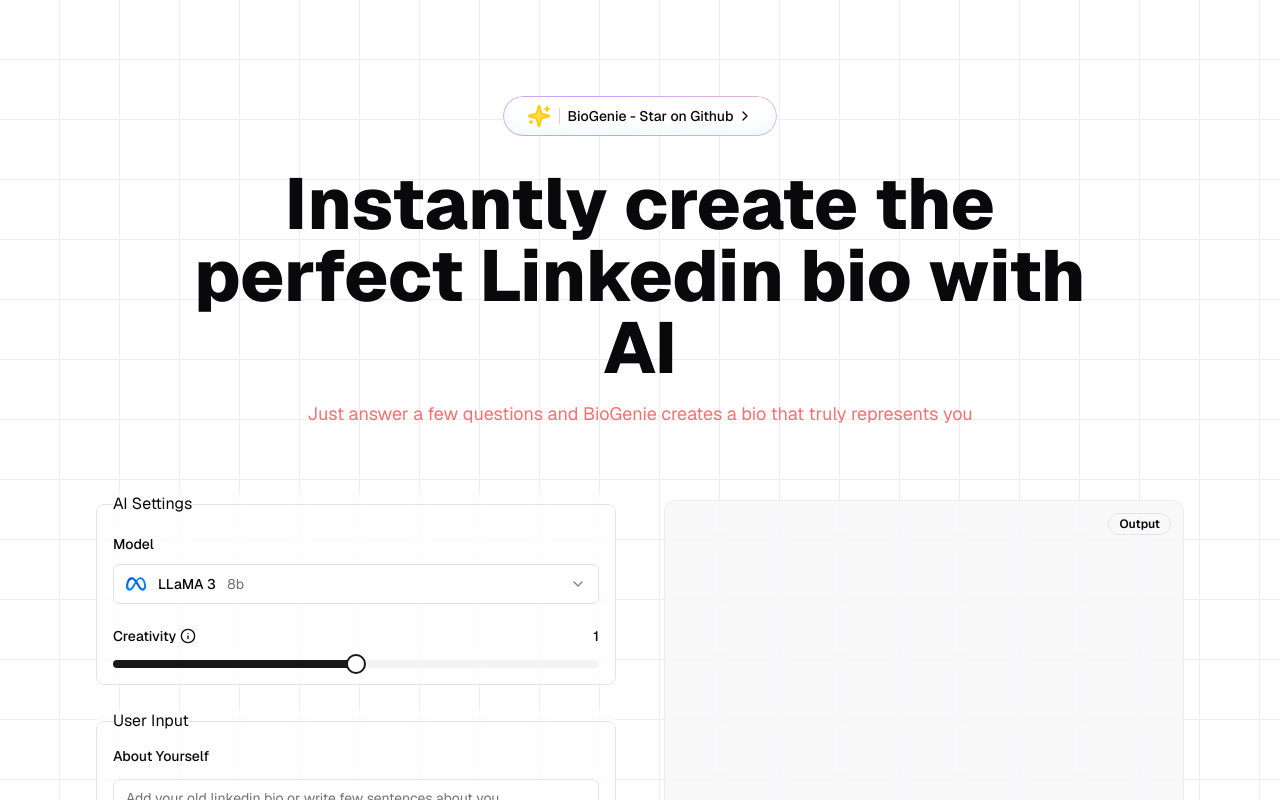
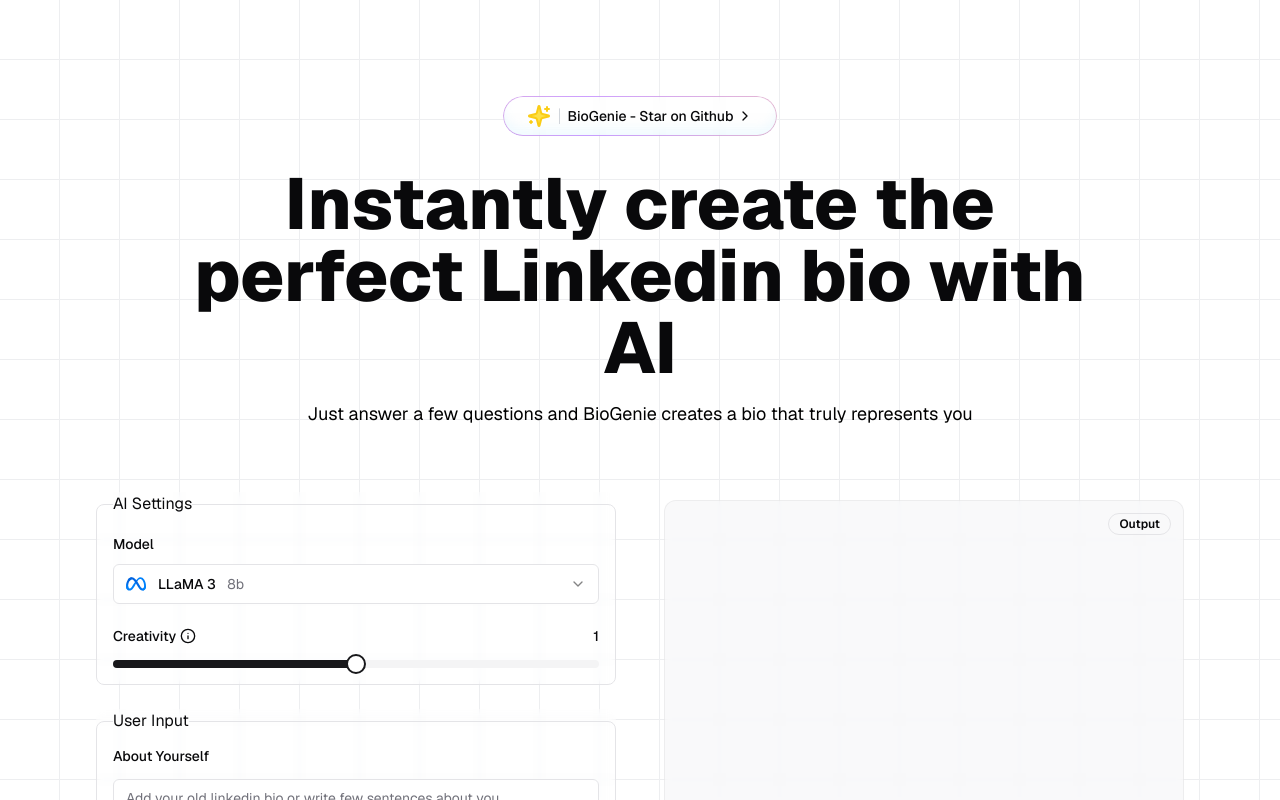
Before and after one commit to Stroller15/BioGenie-ai, a Next.js app: page / in a window 1280 px wide. Shown: the top 800 px of the page. Built offline with nearby package versions, Linux system fonts and the light colour scheme; what endent would draw is missing.

Commit message:
change text color red to black

```diff
--- a/src/app/page.tsx
+++ b/src/app/page.tsx
@@ -18,7 +18,7 @@
         </AnimatedGradientText>
       </Link>
       <h1 className="font-extrabold text-4xl md:text-5xl slg:text-6xl lg:text-7xl text-center w-full lg:w-[90%] mx-auto mt-4">Instantly create the perfect Linkedin bio with AI</h1>
-      <p className="text-sm sm:text-base md:text-lg text-red-400">Just answer a few questions and BioGenie creates a bio that truly represents you</p>
+      <p className="text-sm sm:text-base md:text-lg text-black">Just answer a few questions and BioGenie creates a bio that truly represents you</p>
       </div>
 
       <BioContextProvider>
```
